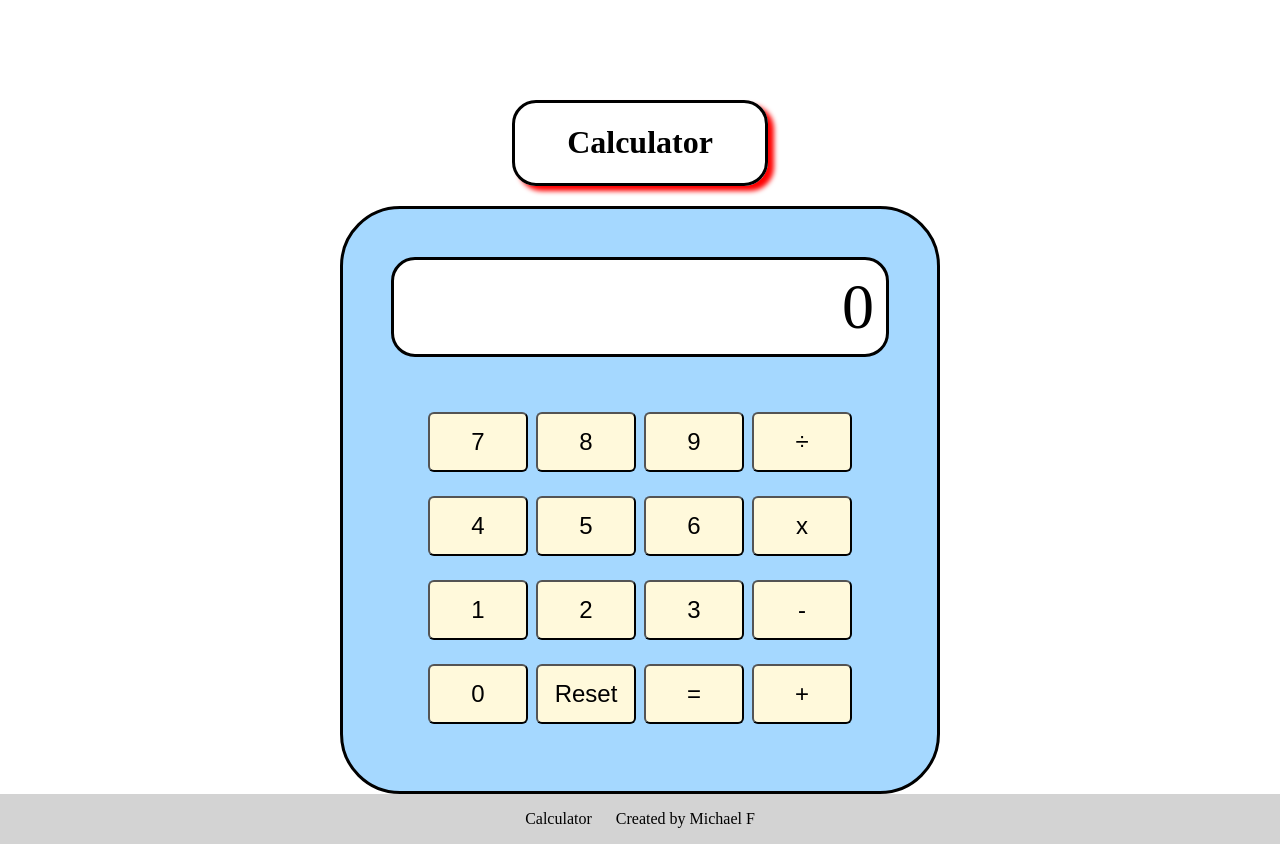
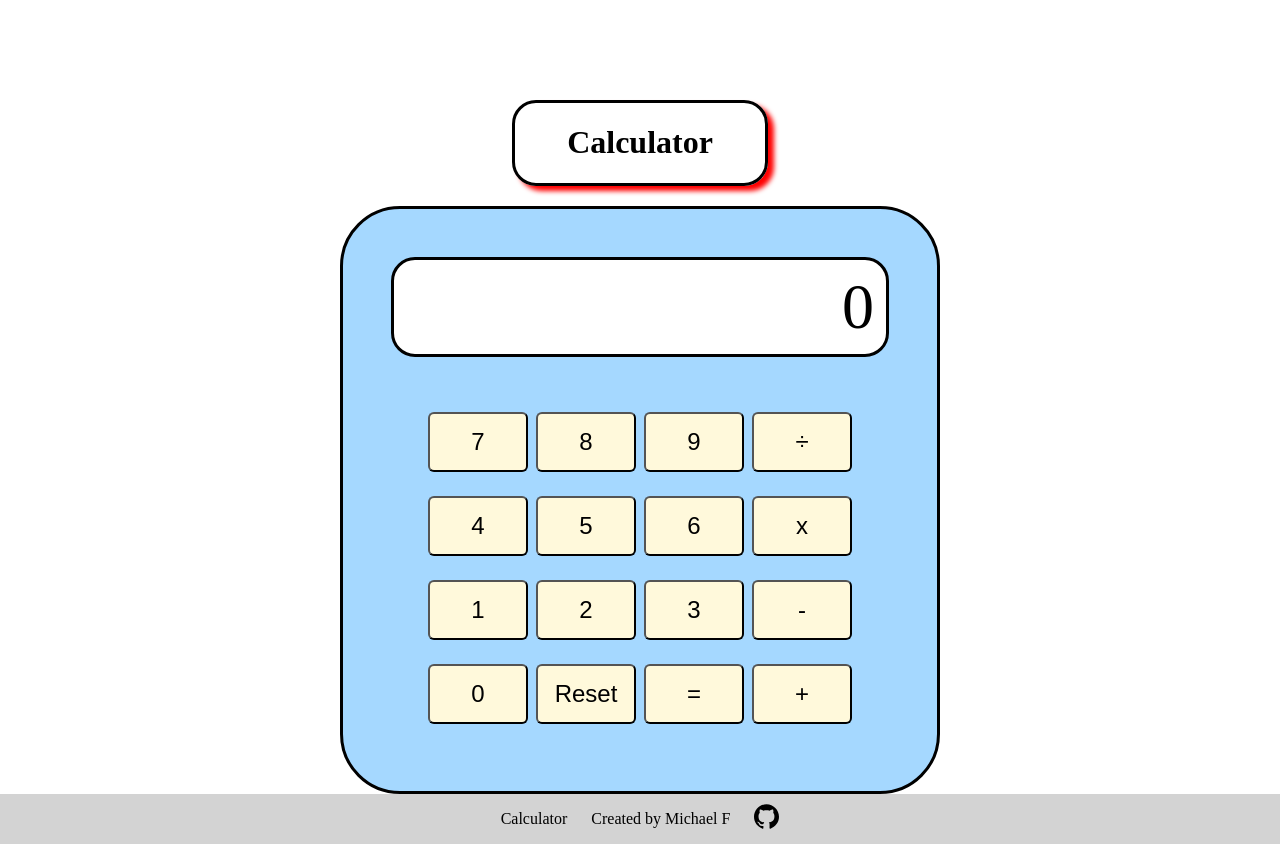
Before and after one commit to mkforde/web-calculator, a plain HTML site: page index.html in a window 1280 px wide. Drawn offline with Linux system fonts and the light colour scheme.

Commit message:
Add github icon to footer

```diff
--- a/css/style.css
+++ b/css/style.css
@@ -97,4 +97,5 @@ footer {
   display: flex;
   gap: 24px;
   justify-content: center;
+  align-items: center;
 }
--- a/index.html
+++ b/index.html
@@ -27,6 +27,7 @@
   <footer>
     <p>Calculator</p>
     <p>Created by Michael F</p>
+    <a href="https://github.com/mkforde/web-calculator"> <img src="imgs/github.svg" alt="github icon" width=25px> </a>
   </footer>
 
 </body>
```
Also changed, not shown: imgs/github.svg (added).
